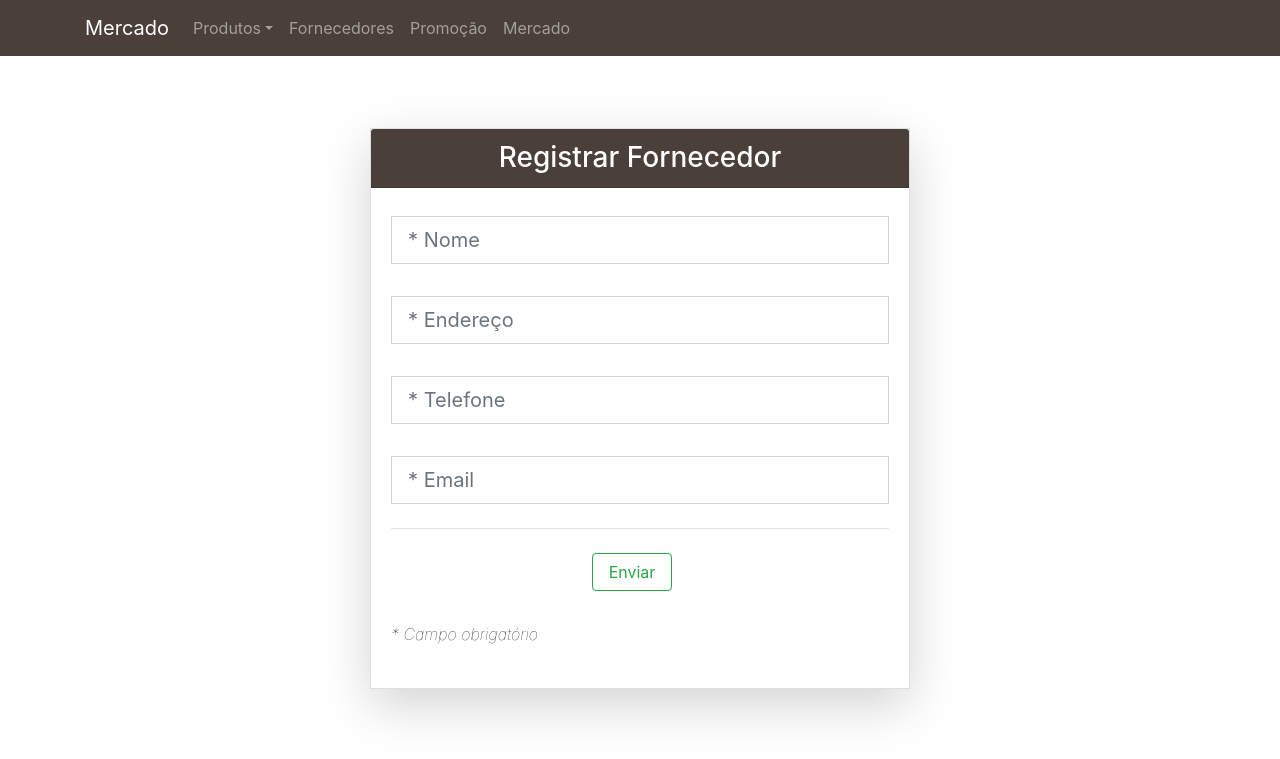
After one commit to GabrielPerico/MercadoProjetoIntegrador, a CodeIgniter app: page /MercadoProjetoIntegrador/Fornecedores/Cadastrar in a window 1280 px wide. The commit adds this page. Shown: the top 759 px of the page. Run offline with CodeIgniter, Linux system fonts and the light colour scheme; some libraries are stand-ins or nearby versions.

Commit message:
Feito CRUD fornecedores, iniciado crud de promocao

```diff
--- /dev/null
+++ b/application/controllers/Fornecedores.php
@@ -0,0 +1,99 @@
+<?php
+defined('BASEPATH') or exit('No direct script access allowed');
+
+class Fornecedores extends CI_Controller
+{
+    public function index()
+    {
+        $this->listar();
+    }
+
+    public function __construct()
+    {
+        parent::__construct();
+        $this->load->model('fornecedores_model');
+    }
+
+    public function listar()
+    {
+        $data['fornecedores'] = $this->fornecedores_model->getAll();
+        $this->load->view('Header');
+        $this->load->view('ListaFornecedores', $data);
+        $this->load->view('Footer');
+    }
+    public function cadastrar()
+    {
+        $this->form_validation->set_rules('nome', 'nome', 'required');
+        $this->form_validation->set_rules('email', 'email', 'required');
+        $this->form_validation->set_rules('telefone', 'telefone', 'required');
+        $this->form_validation->set_rules('endereco', 'endereco', 'required');
+
+        if ($this->form_validation->run() == FALSE) {
+            $this->load->view('Header');
+            $this->load->view('FormFornecedor');
+            $this->load->view('Footer');
+        } else {
+            $data = array(
+                'tx_nome' => $this->input->post('nome'),
+                'tx_endereco' => $this->input->post('endereco'),
+                'tx_telefone' => $this->input->post('telefone'),
+                'tx_email' => $this->input->post('email')
+            );
+
+            if ($this->fornecedores_model->insert($data)) {
+                $this->session->set_flashdata('mensagem', 'Fornecedor cadastrado com sucesso!!!');
+                redirect('Fornecedores/Listar');
+            } else {
+                $this->session->set_flashdata('mensagem', 'Erro ao cadastrar fornecedor!!!');
+                redirect('Fornecedores/Cadastrar');
+            }
+        }
+    }
+
+    public function alterar($id)
+    {
+        if ($id > 0) {
+
+            $this->form_validation->set_rules('nome', 'nome', 'required');
+            $this->form_validation->set_rules('email', 'email', 'required');
+            $this->form_validation->set_rules('telefone', 'telefone', 'required');
+            $this->form_validation->set_rules('endereco', 'endereco', 'required');
+
+            if ($this->form_validation->run() == FALSE) {
+                $data['fornecedor'] = $this->fornecedores_model->getOne($id);
+                $this->load->view('Header');
+                $this->load->view('FormFornecedor', $data);
+                $this->load->view('Footer');
+            } else {
+                $data = array(
+                    'tx_nome' => $this->input->post('nome'),
+                    'tx_endereco' => $this->input->post('endereco'),
+                    'tx_telefone' => $this->input->post('telefone'),
+                    'tx_email' => $this->input->post('email')
+                );
+                if ($this->fornecedores_model->update($id, $data)) {
+                    $this->session->set_flashdata('mensagem', 'Fornecedor alterada com sucesso!!!');
+                    redirect('Fornecedores/Listar');
+                } else {
+                    $this->session->set_flashdata('mensagem', 'Erro ao alterar Fornecedor...');
+                    redirect('Fornecedores/Alterar/' . $id);
+                }
+            }
+        } else {
+            redirect('Fornecedores/Listar');
+        }
+    }
+
+    public function deletar($id)
+    {
+        if ($id > 0) {
+
+            if ($this->fornecedores_model->delete($id)) {
+                $this->session->set_flashdata('mensagem', 'Fornecedor deletado com sucesso!!!');
+            } else {
+                $this->session->set_flashdata('mensagem', 'Erro ao deletar fornecedor...');
+            }
+        }
+        redirect('Fornecedores/Listar');
+    }
+}
--- /dev/null
+++ b/application/models/fornecedores_model.php
@@ -0,0 +1,34 @@
+<?php
+defined('BASEPATH') or exit('No direct script access allowed');
+
+class fornecedores_model extends CI_Model
+{
+    public function getAll()
+    {
+        $query = $this->db->get('fornecedor');
+        return $query->result();
+    }
+    public function getOne($id)
+    {
+        $this->db->where('id_fornecedor', $id);
+        $query = $this->db->get('fornecedor');
+        return $query->row();
+    }
+    public function insert($data = array())
+    {
+        $this->db->insert('fornecedor', $data);
+        return $this->db->affected_rows();
+    }
+    public function update($id, $data = array())
+    {
+        $this->db->where('id_fornecedor', $id);
+        $this->db->update('fornecedor', $data);
+        return $this->db->affected_rows();
+    }
+    public function delete($id)
+    {
+        $this->db->where('id_fornecedor', $id);
+        $this->db->delete('fornecedor');
+        return $this->db->affected_rows();
+    }
+}
--- a/application/models/imagem_model.php
+++ b/application/models/imagem_model.php
@@ -9,4 +9,10 @@ class imagem_model extends CI_Model
         $query = $this->db->get('imagem_produto');
         return $query->result();
     }
+    public function update($id, $data = array())
+    {
+        $this->db->where('id_imagemProduto', $id);
+        $this->db->update('imagem_produto', $data);
+        return $this->db->affected_rows();
+    }
 }
--- a/application/views/Footer.php
+++ b/application/views/Footer.php
@@ -1,6 +1,5 @@
 <script type="text/javascript" src="https://cdn.datatables.net/1.10.19/js/jquery.dataTables.min.js"></script>
 <script type="text/javascript" src="https://cdn.datatables.net/1.10.19/js/dataTables.bootstrap4.min.js"></script>
-<script type="text/javascript" src="https://nosir.github.io/cleave.js/dist/cleave.min.js"></script>
 <script type="text/javascript" src="https://nosir.github.io/cleave.js/dist/cleave-phone.i18n.js"></script>
 <script src="<?= $this->config->base_url() ?>js/datatables.min.js"></script>
 <script src="<?= $this->config->base_url() ?>js/main.js"></script>
--- a/application/views/FormDepartamento.php
+++ b/application/views/FormDepartamento.php
@@ -39,3 +39,4 @@ echo (isset($mensagem) ? ' <div class="alert alert-danger" role="alert">' . $men
             </div>
         </div>
     </div>
+</div>
--- /dev/null
+++ b/application/views/FormFornecedor.php
@@ -0,0 +1,37 @@
+<?php
+$mensagem = $this->session->flashdata('mensagem');
+echo (isset($mensagem) ? ' <div class="alert alert-danger" role="alert">' . $mensagem . '</div>' : '');
+?>
+<div class="container my-5 pt-4">
+    <div class="row">
+        <div class="col-md-6 mx-auto">
+            <div class="card rounded-0 shadow-lg">
+                <div class="card-header bg-nav text-center text-white">
+                    <h3 class="mb-0">Registrar Fornecedor</h3>
+                </div>
+                <div class="card-body">
+                    <form action="" method="post" class="form" enctype="multipart/form-data">
+
+                        <div class="form-group py-2">
+                            <input placeholder="* Nome" class="form-control form-control-lg rounded-0" type="text" name="nome" value="<?= (isset($fornecedor) ? $fornecedor->tx_nome : ''); ?>">
+                        </div>
+                        <div class="form-group py-2">
+                            <input placeholder="* Endereço" class="form-control form-control-lg rounded-0" type="text" name="endereco" value="<?= (isset($fornecedor) ? $fornecedor->tx_endereco : ''); ?>">
+                        </div>
+                        <div class="form-group py-2">
+                            <input placeholder="* Telefone" class="form-control form-control-lg rounded-0 input-1" type="text" name="telefone" value="<?= (isset($fornecedor) ? $fornecedor->tx_telefone : ''); ?>">
+                        </div>
+                        <div class="form-group py-2">
+                            <input placeholder="* Email" class="form-control form-control-lg rounded-0" type="email" name="email" value="<?= (isset($fornecedor) ? $fornecedor->tx_email : ''); ?>">
+                        </div>
+                        <hr>
+                        <div class="form-group py-2 text-center">
+                            <button class="btn btn-outline-success px-3 mr-3" type="submit">Enviar</button>
+                        </div>
+                        <h6 class="card-subtitle mb-2 font-italic font-weight-lighter text-left py-3">* Campo obrigatório</h6>
+                    </form>
+                </div>
+            </div>
+        </div>
+    </div>
+    <script src="<?= $this->config->base_url() ?>js/cleave.js"></script>
--- a/application/views/FormProdutos.php
+++ b/application/views/FormProdutos.php
@@ -69,3 +69,4 @@ echo (isset($mensagem) ? ' <div class="alert alert-danger" role="alert">' . $men
             </div>
         </div>
     </div>
+</div>
--- a/application/views/Header.php
+++ b/application/views/Header.php
@@ -13,6 +13,7 @@
   <script src="https://code.jquery.com/jquery-3.3.1.slim.min.js" integrity="sha384-q8i/X+965DzO0rT7abK41JStQIAqVgRVzpbzo5smXKp4YfRvH+8abtTE1Pi6jizo" crossorigin="anonymous"></script>
   <script src="https://cdnjs.cloudflare.com/ajax/libs/popper.js/1.14.7/umd/popper.min.js" integrity="sha384-UO2eT0CpHqdSJQ6hJty5KVphtPhzWj9WO1clHTMGa3JDZwrnQq4sF86dIHNDz0W1" crossorigin="anonymous"></script>
   <script src="https://stackpath.bootstrapcdn.com/bootstrap/4.3.1/js/bootstrap.min.js" integrity="sha384-JjSmVgyd0p3pXB1rRibZUAYoIIy6OrQ6VrjIEaFf/nJGzIxFDsf4x0xIM+B07jRM" crossorigin="anonymous"></script>
+  <script type="text/javascript" src="https://nosir.github.io/cleave.js/dist/cleave.min.js"></script>
   <title>Mercado - Admin</title>
 </head>
 
@@ -35,10 +36,10 @@
             </div>
           </li>
           <li class="nav-item">
-            <a class="nav-link" href="#">Fornecedores</a>
+            <a class="nav-link" href="<?= $this->config->base_url() ?>Fornecedores/Listar">Fornecedores</a>
           </li>
           <li class="nav-item">
-            <a class="nav-link" href="#">Promoção</a>
+            <a class="nav-link" href="<?= $this->config->base_url() ?>Promocao/Listar">Promoção</a>
           </li>
           <li class="nav-item">
             <a class="nav-link" href="<?= $this->config->base_url() ?>Mercado">Mercado</a>
--- a/application/views/ImagemProduto.php
+++ b/application/views/ImagemProduto.php
@@ -24,7 +24,6 @@ echo (isset($mensagem) ? '<div class="alert alert-success" role="alert">' . $men
                             <tbody>
                                 <?php
                                 if (count($imagens) > 0) {
-
                                     foreach ($imagens as $i) {
                                         echo '<tr>';
                                         echo '<td class="align-middle table-cells" ><img class="img-fluid img-produto" src="' . $i->img_imagem . '"></td>';
@@ -34,7 +33,7 @@ echo (isset($mensagem) ? '<div class="alert alert-success" role="alert">' . $men
                                         echo '</tr>';
                                     }
                                 } else {
-                                    echo '<tr><td class"align-middle" width="100%" colspan="9">Não há produtos registrados</td></tr>';
+                                    echo '<tr><td class"align-middle" width="100%" colspan="9">Não há imagens deste produto registradas</td></tr>';
                                 }
                                 ?>
                             </tbody>
--- a/css/style.css
+++ b/css/style.css
@@ -6,6 +6,9 @@
 }
 .img-produto{
     max-width: 80px;
+    max-height: 80px;
+}
+.preview{
     max-height: 80px;
 }
 div.dataTables_length label {
--- a/js/cleave.js
+++ b/js/cleave.js
@@ -1,4 +1,5 @@
 $(document).ready(function () {
+
     new Cleave('.input-1', {
         numericOnly: true,
         blocks: [0, 2, 0, 4, 4],
@@ -19,4 +20,5 @@ $(document).ready(function () {
         blocks: [0, 2, 0, 4, 4],
         delimiters: ["(", ")", " ", "-"]
     });
+
 });
```
Also changed, not shown: application/controllers/Imagem.php (+4 -22 lines), application/controllers/Promocao.php (added, +51 -0 lines), application/models/promocao_model.php (added, +11 -0 lines), application/views/FormImagemProduto.php (+3 -22 lines), application/views/FormPromocao.php (added, +34 -0 lines), application/views/ListaFornecedores.php (added, +57 -0 lines), application/views/ListaPromocao.php (added, +53 -0 lines), js/main.js (+31 -0 lines), uploads/logo/78a92776e0710a07d37da76b6e8c876a.jpg (added).
